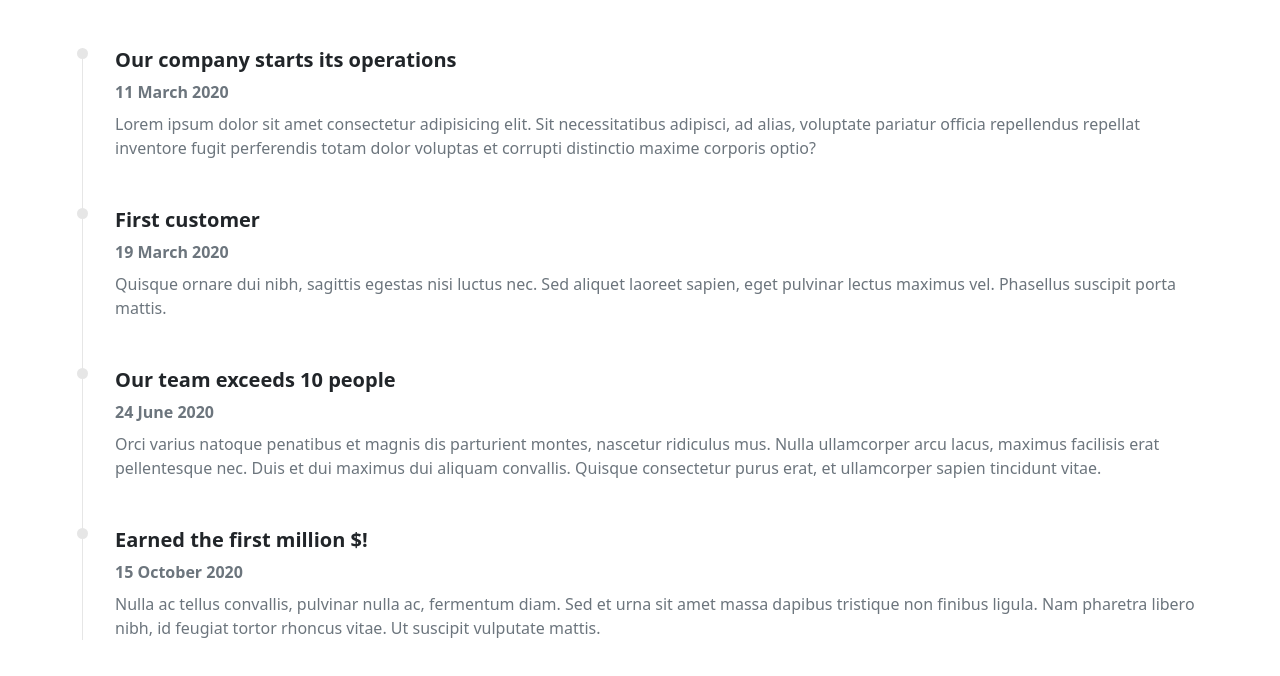
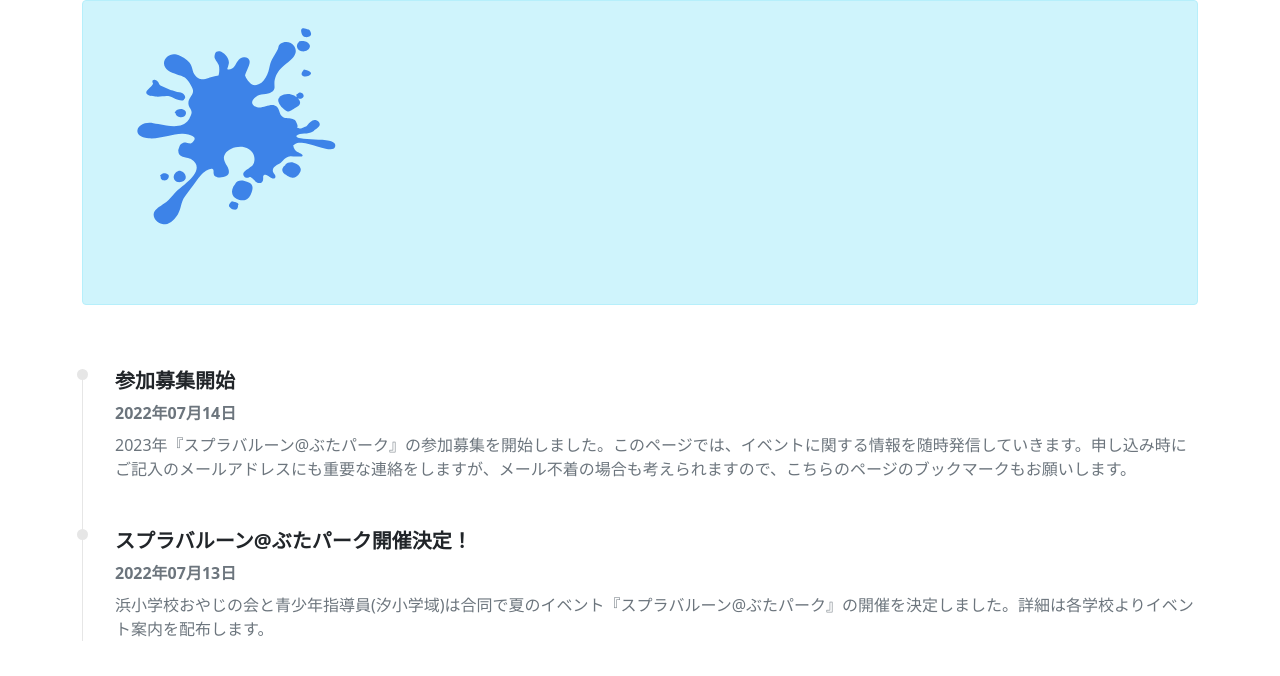
Before and after one commit to hama-oyaji/splaballoon, a plain HTML site: page index.html in a window 1280 px wide. Drawn offline with nearby package versions, Linux system fonts and the light colour scheme.

Commit message:
Update index.html

```diff
--- a/index.html
+++ b/index.html
@@ -1,5 +1,5 @@
 <!DOCTYPE html>
-<html lang="en">
+<html lang="ja">
     <head>
         <!-- Required meta tags -->
         <meta charset="utf-8" />
@@ -39,40 +39,28 @@
     </head>
     <body>
         <div class="container">
+          <div class="alert alert-info" role="alert">
+            <img src="splaballon_banner.svg" class="img-fluid" alt="スプラバルーン@ぶたパーク　イベントインフォメーション">
+          </div>
             <!-- Section: Timeline -->
             <section class="py-5">
                 <ul class="timeline">
                     <li class="timeline-item mb-5">
-                        <h5 class="fw-bold">Our company starts its operations</h5>
-                        <p class="text-muted mb-2 fw-bold">11 March 2020</p>
+                        <h5 class="fw-bold">参加募集開始</h5>
+                        <p class="text-muted mb-2 fw-bold">2022年07月14日</p>
                         <p class="text-muted">
-                            Lorem ipsum dolor sit amet consectetur adipisicing elit. Sit necessitatibus adipisci, ad alias, voluptate pariatur officia repellendus repellat inventore fugit perferendis totam dolor voluptas et corrupti distinctio maxime
-                            corporis optio?
+                          2023年『スプラバルーン@ぶたパーク』の参加募集を開始しました。このページでは、イベントに関する情報を随時発信していきます。申し込み時にご記入のメールアドレスにも重要な連絡をしますが、メール不着の場合も考えられますので、こちらのページのブックマークもお願いします。
                         </p>
                     </li>
 
                     <li class="timeline-item mb-5">
-                        <h5 class="fw-bold">First customer</h5>
-                        <p class="text-muted mb-2 fw-bold">19 March 2020</p>
-                        <p class="text-muted">Quisque ornare dui nibh, sagittis egestas nisi luctus nec. Sed aliquet laoreet sapien, eget pulvinar lectus maximus vel. Phasellus suscipit porta mattis.</p>
-                    </li>
-
-                    <li class="timeline-item mb-5">
-                        <h5 class="fw-bold">Our team exceeds 10 people</h5>
-                        <p class="text-muted mb-2 fw-bold">24 June 2020</p>
+                        <h5 class="fw-bold">スプラバルーン@ぶたパーク開催決定！</h5>
+                        <p class="text-muted mb-2 fw-bold">2022年07月13日</p>
                         <p class="text-muted">
-                            Orci varius natoque penatibus et magnis dis parturient montes, nascetur ridiculus mus. Nulla ullamcorper arcu lacus, maximus facilisis erat pellentesque nec. Duis et dui maximus dui aliquam convallis. Quisque consectetur purus
-                            erat, et ullamcorper sapien tincidunt vitae.
+                          浜小学校おやじの会と青少年指導員(汐小学域)は合同で夏のイベント『スプラバルーン@ぶたパーク』の開催を決定しました。詳細は各学校よりイベント案内を配布します。
                         </p>
                     </li>
 
-                    <li class="timeline-item mb-5">
-                        <h5 class="fw-bold">Earned the first million $!</h5>
-                        <p class="text-muted mb-2 fw-bold">15 October 2020</p>
-                        <p class="text-muted">
-                            Nulla ac tellus convallis, pulvinar nulla ac, fermentum diam. Sed et urna sit amet massa dapibus tristique non finibus ligula. Nam pharetra libero nibh, id feugiat tortor rhoncus vitae. Ut suscipit vulputate mattis.
-                        </p>
-                    </li>
                 </ul>
             </section>
             <!-- Section: Timeline -->
```
